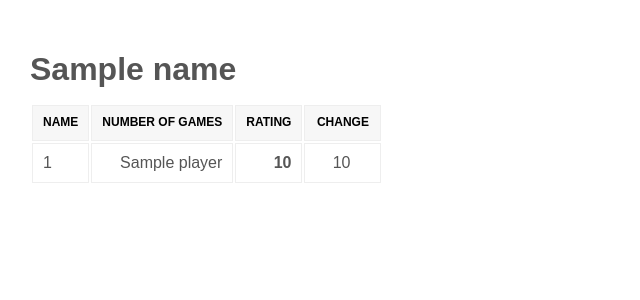
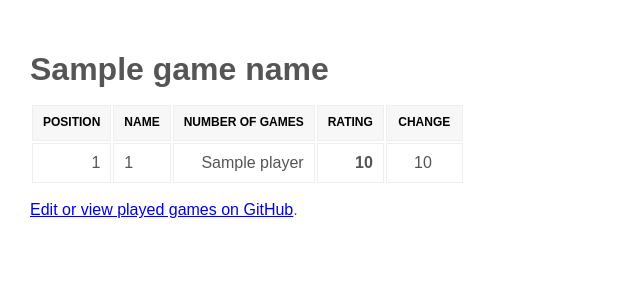
Before and after one commit to heyman/rayter-site, a Flask app: template templates/game.html in a window 1280 px wide. Shown: the top 300 px of the page, without its empty margins (0-640 px from the left). Run offline with Flask 2, Linux system fonts and the light colour scheme; the template is opened without the code that fills it: most values are stand-ins (such as "Sample title", 1, 10 or a date in 2020); some libraries are stand-ins or nearby versions.

Commit message:
Show player placements. Add link to Github. Show display names. Add refresh_all route that refreshes all games. Add title to game page.

```diff
--- a/templates/base.html
+++ b/templates/base.html
@@ -1,7 +1,7 @@
 <!DOCTYPE html>
 <html>
 <head>
-    <title>Rayter!</title>
+    <title>{% block title %}Rayter!{% endblock %}</title>
     <link rel="stylesheet" type="text/css" href="/static/css/normalize.css" media="screen">
     <link rel="stylesheet" type="text/css" href="/static/css/main.css" media="screen">
 </head>
--- a/templates/game.html
+++ b/templates/game.html
@@ -1,12 +1,14 @@
 {% extends "base.html" %}
 
+{% block title %}{{game_name}} - {{super()}}{% endblock %}
 {% block body_class %}game{% endblock %}
 
 {% block content %}
-    <h1>{{name}}</h1>
+    <h1>{{game_name}}</h1>
 
     <table>
         <tr>
+            <th>Position</th>
             <th>Name</th>
             <th>Number of games</th>
             <th>Rating</th>
@@ -15,6 +17,7 @@
 
         {% for player in players %}
             <tr>
+                <td class="position">{{loop.index}}</td>
                 <td class="name">{{player[0]}}</td>
                 <td class="game_count">{{player[1]}}</td>
                 <td class="rating">{{player[2]|int}}</td>
@@ -22,4 +25,7 @@
             </tr>
         {% endfor %}
     </table>
+    <p>
+        <a href="https://github.com/peterjaric/rayter-games/blob/master/{{name}}.txt">Edit or view played games on GitHub</a>.
+    </p>
 {% endblock %}
--- a/templates/index.html
+++ b/templates/index.html
@@ -8,9 +8,9 @@
             <th>Game</th>
             <th>Leader</th>
         </tr>
-        {% for name, players in games %}
+        {% for name, game_name, players in games %}
             <tr>
-                <td class="name"><a href="/{{ name }}">{{ name }}</a></td>
+                <td class="name"><a href="/{{ name }}">{{ game_name }}</a></td>
                 <td class="name">{% if players|length > 0 %}{{ players[0][0] }}{% endif %}</td>
             </tr>
         {% endfor %}
--- a/web.py
+++ b/web.py
@@ -34,13 +34,12 @@ def refresh_file(name):
         games = parser.parse_file()
         rater = Rater(games)
         ratings = rater.rate_games(parser.score_type)
-        data.save(name, ratings)
+        game = {
+            "game_name": parser.game_name,
+            "ratings": ratings
+        }
+        data.save(name, game)
         return True
-
-@app.route("/refresh/<name>")
-def refresh(name):
-    refresh_file(name)
-    return "done"
 
 @app.route("/")
 def index():
@@ -48,10 +47,15 @@ def index():
     games = []
     for name in game_names:
         game = data.load(name)
-        games.append((name, game))
+        print game
+        games.append((name, game['game_name'], game['ratings']))
 
-    print games
     return render_template("index.html", games=games)
+
+@app.route("/refresh/<name>")
+def refresh(name):
+    refresh_file(name)
+    return "done"
 
 @app.route("/refresh_game/<name>")
 def refresh_game(name):
@@ -59,6 +63,13 @@ def refresh_game(name):
         return redirect("/" + name)
     else:
         return "Could not find game"
+
+@app.route("/refresh_all")
+def refresh_all():
+    game_names = data.list()
+    for name in game_names:
+        refresh_file(name)
+    return "done"
 
 @app.route("/post_push", methods=["POST"])
 def post_push():
@@ -85,7 +96,7 @@ def favicon():
 def show_game(name):
     game_data = data.load(name)
     print "game_data:", game_data
-    return render_template("game.html", name=name, players=game_data)
+    return render_template("game.html", name=name, players=game_data['ratings'], game_name=game_data['game_name'])
 
 if __name__ == '__main__':
     app.run(debug=True)
```
